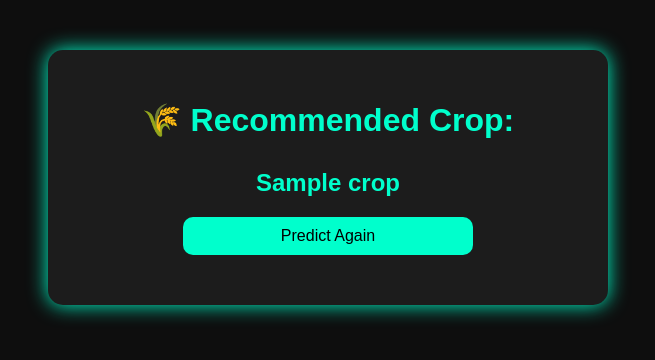
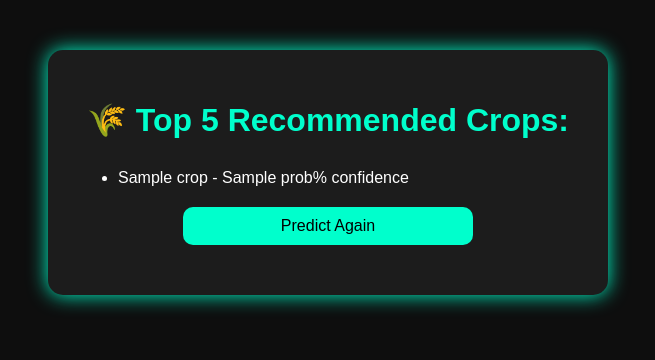
Before and after one commit to ChiragAvasthi/Crop_Recommendation_Model, a Flask app: template Crop Recommendation Model/templates/result.html in a window 1280 px wide. Shown: the top 360 px of the page, without its empty margins (312-967 px from the left). Run offline with Flask 3, Linux system fonts and the light colour scheme; the template is opened without the code that fills it: most values are stand-ins (such as "Sample title", 1, 10 or a date in 2020); parts of the project's set-up code (start-up, migrations or seed data) failed here and were passed over.

Commit message:
result.html

```diff
--- a/Crop Recommendation Model/templates/result.html
+++ b/Crop Recommendation Model/templates/result.html
@@ -8,8 +8,12 @@
 </head>
 <body>
 <div class="container">
-    <h1>🌾 Recommended Crop:</h1>
-    <h2>{{ crop }}</h2>
+    <h1>🌾 Top 5 Recommended Crops:</h1>
+    <ul>
+        {% for crop, prob in results %}
+            <li>{{ crop }} - {{ prob }}% confidence</li>
+        {% endfor %}
+    </ul>
     <a href="/">Predict Again</a>
 </div>
 </body>
```
